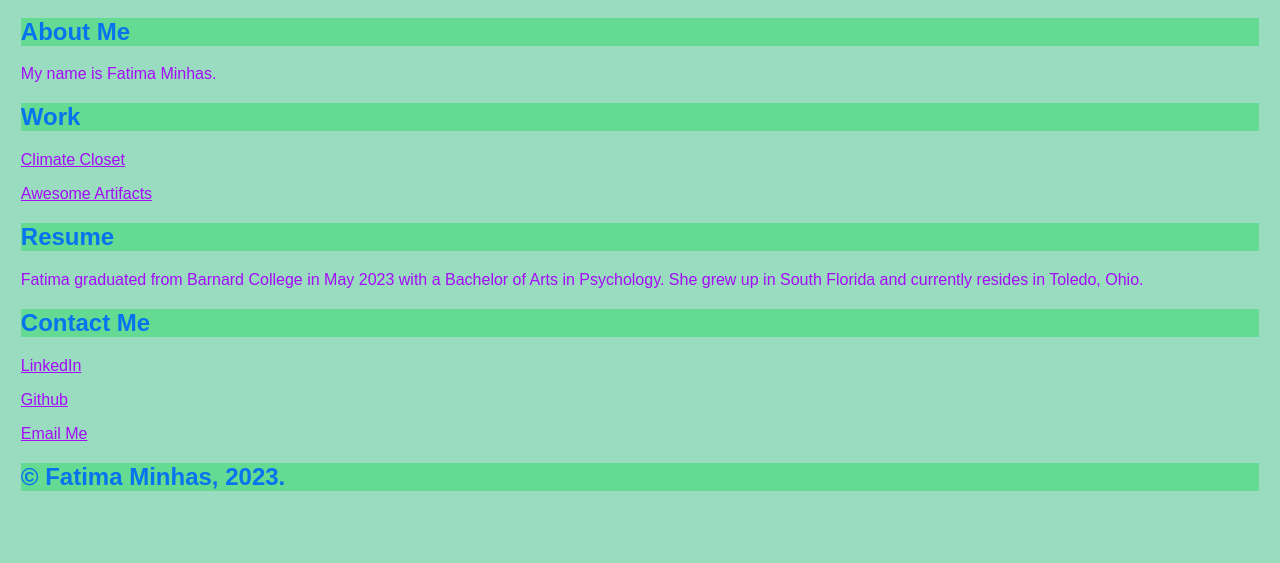
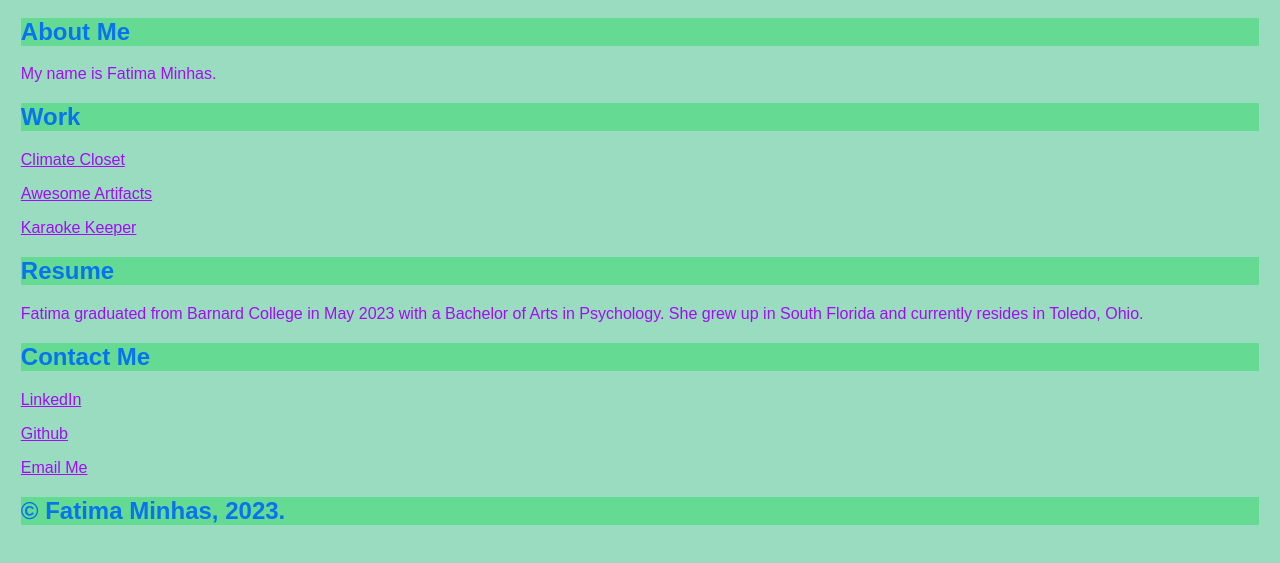
Before and after one commit to fatimaminhas/time-capsule, a plain HTML site: page index.html in a window 1280 px wide. Shown: the part 103-666 px from the top of the page. Drawn offline with Linux system fonts and the light colour scheme.

Commit message:
added project 3

```diff
--- a/index.html
+++ b/index.html
@@ -40,6 +40,9 @@
         <p>
           <a href="https://awesome-artifacts-37df7ca2b95d.herokuapp.com/" title="Awesome Artifacts">Awesome Artifacts</a>
         </p>
+        <p>
+          <a href="https://karaoke-keeper-02062b1867b9.herokuapp.com/" title="Karaoke Keeper">Karaoke Keeper</a>
+        </p>
       </div>
       <div id="Resume" class="Resume">
         <h2 style="color: #0773ee">Resume</h2>
```
